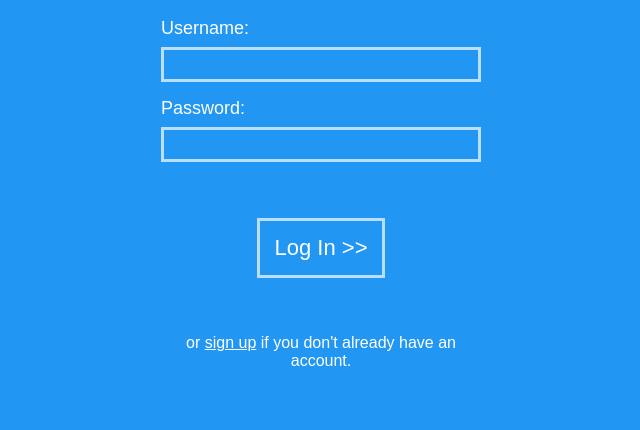
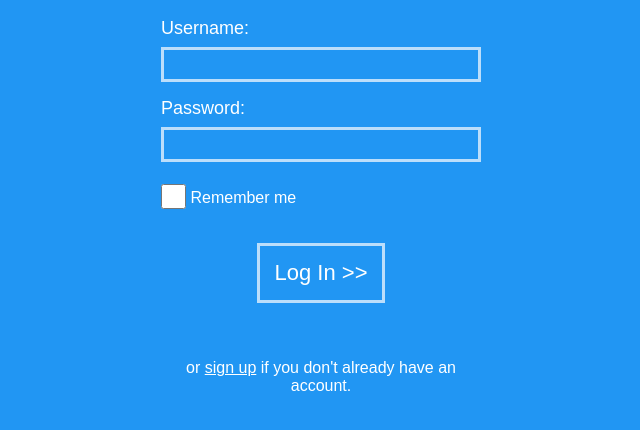
Before and after one commit to anchit1/mBlog, a Django app: page /login/ in a window 1280 px wide. Shown: the part 195-625 px from the top of the page, without its empty margins (319-959 px from the left). Run offline with Django 3.2, Linux system fonts and the light colour scheme.

Commit message:
Add checkbox remember me checkbox to the login page.

```diff
--- a/blog/static/css/signup.css
+++ b/blog/static/css/signup.css
@@ -163,3 +163,21 @@ a {
     box-sizing: border-box;
     border: solid 3px #1B5E20;
 }
+
+#id_remember_me {
+    width: 25px;
+    height: 25px;
+    margin: 0px;
+    position: relative;
+    top: 6px;
+}
+
+
+#check_label {
+    color: white;
+}
+
+#checkbox-container {
+    height: 25px;
+    text-align: left;
+}
--- a/blog/templates/blog/login.html
+++ b/blog/templates/blog/login.html
@@ -12,6 +12,7 @@
                 </ul>
             </div>
         {% endif %}
+
         {% if err_list %}
         <div class="error-dialog">
             <ul>
@@ -21,7 +22,13 @@
             </ul>
         </div>
         {% endif %}
+
         {{ form.as_p }}
+        <div id="checkbox-container">
+            <input type="checkbox" id="id_remember_me" name="remember_me" required="">
+            <span id="check_label">Remember me</span>
+        </div>
+
         <button type="submit" class="submit-btn">Log In >></button>
         <p style="text-align: center; color: white;">or <a id="f-link" href="{% url 'signup' %}">sign up</a> if you don't already have an account. </p>
     </form>
```
